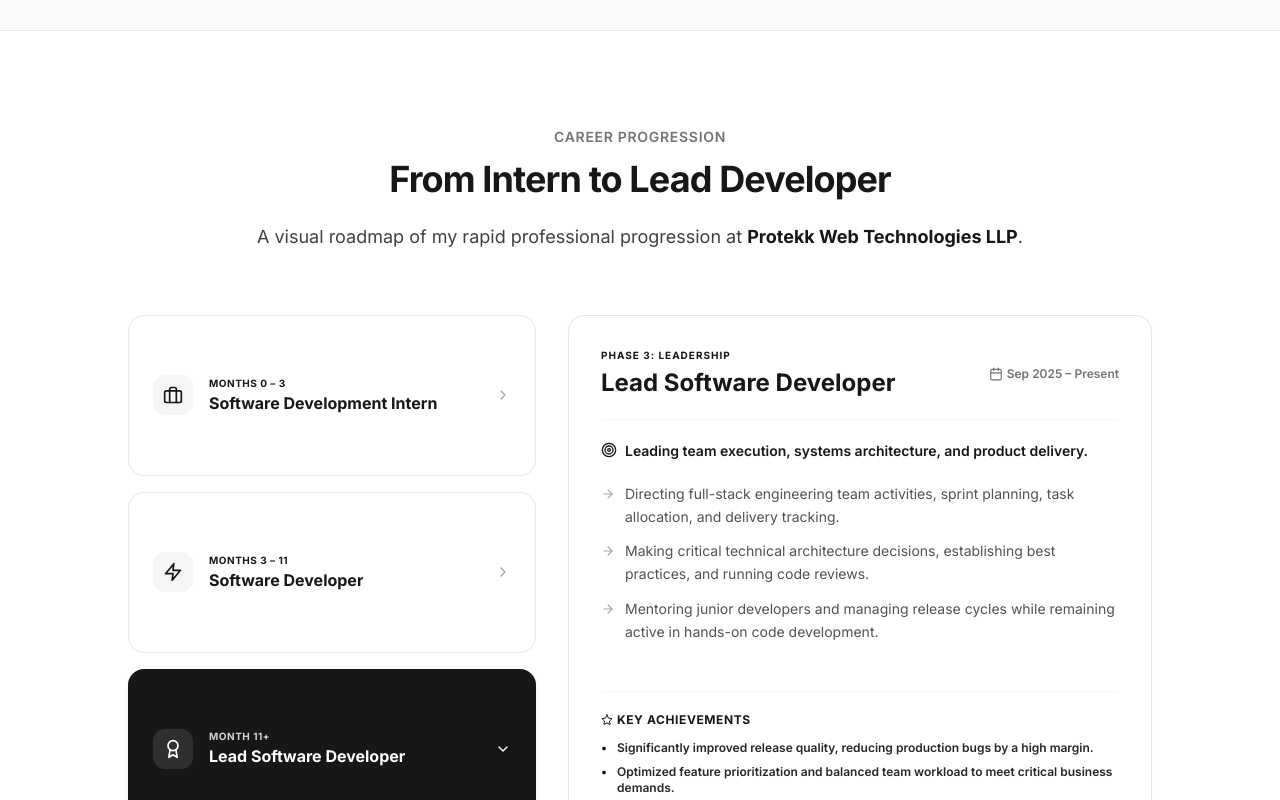
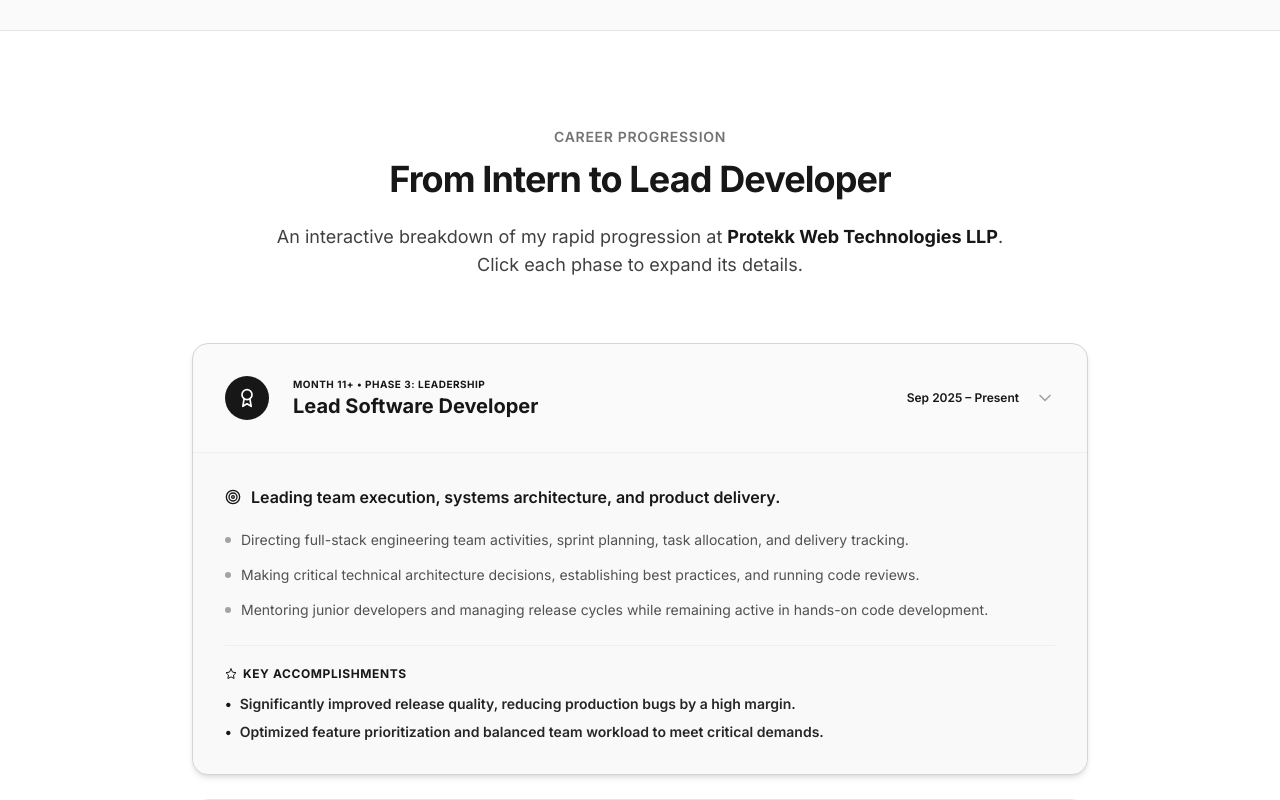
Before and after one commit to kiranmayee-abbireddy/kiryee-dev, a React (Vite) app: page / in a window 1280 px wide. Shown: the part 2000-2800 px from the top of the page. Built offline with nearby package versions, Linux system fonts and the light colour scheme.

Commit message:
Refactor Experience component as a premium expanding accordion list with beach theme overrides and layered ocean waves

```diff
--- a/src/components/sections/Experience.tsx
+++ b/src/components/sections/Experience.tsx
@@ -1,7 +1,7 @@
 import React, { useState } from 'react';
 import { motion, AnimatePresence } from 'framer-motion';
 import { useInView } from 'react-intersection-observer';
-import { Briefcase, Calendar, Star, Award, ChevronRight, Zap, Target, ArrowRight } from 'lucide-react';
+import { Briefcase, Calendar, Star, Award, ChevronRight, Zap, Target } from 'lucide-react';
 import { useTheme } from '../../context/ThemeContext';
 
 interface JobRole {
@@ -17,8 +17,8 @@ interface JobRole {
 }
 
 const WaveBackground = () => (
-  <div className="absolute inset-0 overflow-hidden bg-[#bae6fd] sea:bg-[#bae6fd] dark:bg-neutral-800 opacity-20 pointer-events-none">
-    <svg className="absolute bottom-0 w-full h-full" xmlns="http://www.w3.org/2000/svg" viewBox="0 0 1440 320" preserveAspectRatio="none">
+  <div className="absolute inset-0 overflow-hidden pointer-events-none opacity-30">
+    <svg className="absolute bottom-0 w-full h-[60%] min-h-[150px]" xmlns="http://www.w3.org/2000/svg" viewBox="0 0 1440 320" preserveAspectRatio="none">
       <motion.path
         animate={{
           d: [
@@ -27,8 +27,19 @@ const WaveBackground = () => (
             "M0,160L48,176C96,192,192,224,288,224C384,224,480,192,576,165.3C672,139,768,117,864,128C960,139,1056,181,1152,197.3C1248,213,1344,203,1392,197.3L1440,192L1440,320L1392,320C1344,320,1248,320,1152,320C1056,320,960,320,864,320C768,320,672,320,576,320C480,320,384,320,288,320C192,320,96,320,48,320L0,320Z"
           ]
         }}
-        transition={{ duration: 10, repeat: Infinity, ease: "easeInOut" }}
-        className="fill-[#0284c7]/20"
+        transition={{ duration: 8, repeat: Infinity, ease: "easeInOut" }}
+        className="fill-[#14b8a6]/20"
+      />
+      <motion.path
+        animate={{
+          d: [
+            "M0,224L48,213.3C96,203,192,181,288,186.7C384,192,480,224,576,218.7C672,213,768,171,864,149.3C960,128,1056,128,1152,149.3C1248,171,1344,213,1392,234.7L1440,256L1440,320L1392,320C1344,320,1248,320,1152,320C1056,320,960,320,864,320C768,320,672,320,576,320C480,320,384,320,288,320C192,320,96,320,48,320L0,320Z",
+            "M0,160L48,176C96,192,192,224,288,224C384,224,480,192,576,181.3C672,171,768,181,864,186.7C960,192,1056,192,1152,176C1248,160,1344,128,1392,112L1440,96L1440,320L1392,320C1344,320,1248,320,1152,320C1056,320,960,320,864,320C768,320,672,320,576,320C480,320,384,320,288,320C192,320,96,320,48,320L0,320Z",
+            "M0,224L48,213.3C96,203,192,181,288,186.7C384,192,480,224,576,218.7C672,213,768,171,864,149.3C960,128,1056,128,1152,149.3C1248,171,1344,213,1392,234.7L1440,256L1440,320L1392,320C1344,320,1248,320,1152,320C1056,320,960,320,864,320C768,320,672,320,576,320C480,320,384,320,288,320C192,320,96,320,48,320L0,320Z"
+          ]
+        }}
+        transition={{ duration: 12, repeat: Infinity, ease: "easeInOut" }}
+        className="fill-[#0d9488]/20"
       />
     </svg>
   </div>
@@ -38,10 +49,10 @@ const Experience: React.FC = () => {
   const { theme } = useTheme();
   const [ref, inView] = useInView({
     triggerOnce: true,
-    threshold: 0.1,
+    threshold: 0.05,
   });
 
-  const [activeTab, setActiveTab] = useState<number>(0);
+  const [expandedId, setExpandedId] = useState<number | null>(0);
 
   const isSea = theme === 'sea';
 
@@ -61,7 +72,7 @@ const Experience: React.FC = () => {
       ],
       achievements: [
         'Significantly improved release quality, reducing production bugs by a high margin.',
-        'Optimized feature prioritization and balanced team workload to meet critical business demands.'
+        'Optimized feature prioritization and balanced team workload to meet critical demands.'
       ]
     },
     {
@@ -74,7 +85,7 @@ const Experience: React.FC = () => {
       tagline: 'Taking end-to-end ownership of backend API and frontend interfaces.',
       description: [
         'Built full-stack features using React, Django, PostgreSQL, and WebSockets.',
-        'Designed database schemas, developed secure REST APIs, and integrated real-time components.',
+        'Designed scalable database schemas, developed secure REST APIs, and integrated real-time components.',
         'Identified and resolved critical production bugs to maintain high system reliability.'
       ]
     },
@@ -92,6 +103,10 @@ const Experience: React.FC = () => {
       ]
     }
   ];
+
+  const handleCardToggle = (id: number) => {
+    setExpandedId(expandedId === id ? null : id);
+  };
 
   return (
     <section id="experience" className="py-24 bg-white dark:bg-neutral-900 border-t border-neutral-200 dark:border-neutral-850">
@@ -120,125 +135,121 @@ const Experience: React.FC = () => {
             animate={inView ? { opacity: 1, y: 0 } : { opacity: 0, y: 20 }}
             transition={{ duration: 0.5, delay: 0.2 }}
           >
-            A visual roadmap of my rapid professional progression at <strong className="text-neutral-900 dark:text-white">Protekk Web Technologies LLP</strong>.
+            An interactive breakdown of my rapid progression at <strong className="text-neutral-900 dark:text-white">Protekk Web Technologies LLP</strong>. Click each phase to expand its details.
           </motion.p>
         </div>
 
-        {/* Visual Ascent Roadmap Layout */}
-        <div className="max-w-5xl mx-auto grid grid-cols-1 md:grid-cols-12 gap-8 items-stretch">
-
-          {/* Left Column: Visual Stepping-Stone Graph - Fills height cleanly */}
-          <div className="md:col-span-5 flex flex-col justify-between gap-4">
-            {roles.slice().reverse().map((job) => {
-              const isActive = activeTab === job.id;
+        {/* Expanding Accordion Cards Stack for Mobile & Desktop */}
+        <div className="max-w-4xl mx-auto space-y-6">
+          {roles.map((job) => {
+            const isExpanded = expandedId === job.id;
             return (
-                <motion.button
+              <motion.div
+                layout
                 key={job.id}
-                  onClick={() => setActiveTab(job.id)}
-                  className={`flex-1 w-full flex items-center justify-between gap-4 p-6 rounded-2xl border text-left transition-all ${
-                    isActive
-                      ? 'bg-neutral-900 dark:bg-white text-white dark:text-neutral-900 border-transparent shadow-md scale-[1.01]'
-                      : 'bg-white dark:bg-neutral-900 text-neutral-900 dark:text-white border-neutral-250/80 dark:border-neutral-800 hover:bg-neutral-50 dark:hover:bg-neutral-800'
+                className={`rounded-2xl border transition-all duration-300 relative overflow-hidden flex flex-col ${
+                  isExpanded
+                    ? 'bg-neutral-50 dark:bg-neutral-800 border-neutral-300 dark:border-neutral-700 shadow-md'
+                    : 'bg-white dark:bg-neutral-900 border-neutral-200 dark:border-neutral-800 hover:shadow-sm'
                 }`}
-                  initial={{ opacity: 0, y: 10 }}
-                  animate={inView ? { opacity: 1, y: 0 } : { opacity: 0, y: 10 }}
+                initial={{ opacity: 0, y: 15 }}
+                animate={inView ? { opacity: 1, y: 0 } : { opacity: 0, y: 15 }}
                 transition={{ duration: 0.4 }}
               >
-                  <div className="flex items-center gap-4 min-w-0">
-                    <div className={`p-2.5 rounded-xl shrink-0 ${
-                      isActive ? 'bg-white/10 dark:bg-neutral-900/10' : 'bg-neutral-100 dark:bg-neutral-850'
+                {/* Beach wave decoration in expanded state */}
+                {isExpanded && isSea && <WaveBackground />}
+
+                {/* Accordion Toggle Header */}
+                <button
+                  onClick={() => handleCardToggle(job.id)}
+                  className="w-full flex items-center justify-between p-6 md:p-8 text-left relative z-10"
+                >
+                  <div className="flex items-center gap-4 md:gap-6 min-w-0">
+                    {/* Circle icon with theme consistency */}
+                    <div className={`p-3 rounded-full shrink-0 transition-colors duration-300 ${
+                      isExpanded
+                        ? 'filter-button-active bg-neutral-900 dark:bg-white text-white dark:text-neutral-900'
+                        : 'bg-neutral-100 dark:bg-neutral-800 text-neutral-900 dark:text-white'
                     }`}>
                       {job.icon}
                     </div>
+
                     <div className="min-w-0">
-                      <span className={`text-[10px] font-bold uppercase tracking-wider block ${
-                        isActive ? 'text-neutral-300 dark:text-neutral-500' : 'text-neutral-450 dark:text-neutral-500'
-                      }`}>
-                        {job.timeframe}
+                      <span className="text-[10px] font-bold uppercase tracking-wider text-neutral-450 dark:text-neutral-500 block">
+                        {job.timeframe} • {job.phase}
                       </span>
-                      <h3 className="font-bold text-base truncate">
+                      <h3 className="font-bold text-lg md:text-xl text-neutral-900 dark:text-white">
                         {job.role}
                       </h3>
                     </div>
                   </div>
-                  <ChevronRight size={16} className={`shrink-0 transition-transform ${isActive ? 'rotate-90 text-white dark:text-neutral-900' : 'text-neutral-400'}`} />
-                </motion.button>
-              );
-            })}
+
+                  <div className="flex items-center gap-4 shrink-0">
+                    <span className="hidden md:inline-block text-xs font-semibold text-neutral-450 dark:text-neutral-500">
+                      {job.duration}
+                    </span>
+                    <ChevronRight
+                      size={20}
+                      className={`text-neutral-400 transition-transform duration-300 ${isExpanded ? 'rotate-90' : ''}`}
+                    />
                   </div>
+                </button>
 
-          {/* Right Column: Dynamic Deep-Dive Story Card */}
-          <div className="md:col-span-7 relative min-h-[420px] flex">
-            <AnimatePresence mode="wait">
-              {roles.map((job) => {
-                if (job.id !== activeTab) return null;
-                return (
+                {/* Collapsible Details Body */}
+                <AnimatePresence initial={false}>
+                  {isExpanded && (
                     <motion.div
-                    key={job.id}
-                    className="w-full bg-white dark:bg-neutral-900 p-8 rounded-2xl border border-neutral-200 dark:border-neutral-800 shadow-sm flex flex-col justify-between relative overflow-hidden"
-                    initial={{ opacity: 0, x: 20 }}
-                    animate={{ opacity: 1, x: 0 }}
-                    exit={{ opacity: 0, x: -20 }}
-                    transition={{ duration: 0.25 }}
+                      initial={{ height: 0, opacity: 0 }}
+                      animate={{ height: 'auto', opacity: 1 }}
+                      exit={{ height: 0, opacity: 0 }}
+                      transition={{ duration: 0.3, ease: 'easeInOut' }}
+                      className="overflow-hidden relative z-10 border-t border-neutral-200/50 dark:border-neutral-700/50"
                     >
-                    {/* Background Waves (Optional/Theme based) */}
-                    {isSea && <WaveBackground />}
-
-                    <div className="relative z-10">
-                      {/* Top bar info */}
-                      <div className="flex flex-wrap items-center justify-between gap-4 border-b border-neutral-100 dark:border-neutral-800 pb-5 mb-5">
-                        <div>
-                          <span className="text-[10px] font-extrabold uppercase tracking-widest text-neutral-450 dark:text-neutral-550 block">
-                            {job.phase}
-                          </span>
-                          <h3 className="text-xl md:text-2xl font-bold text-neutral-900 dark:text-white mt-1">
-                            {job.role}
-                          </h3>
-                        </div>
-                        <div className="flex items-center gap-1 text-xs font-semibold text-neutral-500 dark:text-neutral-450">
-                          <Calendar size={14} /> {job.duration}
-                        </div>
+                      <div className="p-6 md:p-8 bg-neutral-50/50 dark:bg-neutral-800/50">
+                        {/* Mobile display duration */}
+                        <div className="md:hidden flex items-center gap-1.5 text-xs font-semibold text-neutral-500 dark:text-neutral-450 mb-4">
+                          <Calendar size={12} /> {job.duration}
                         </div>
 
                         {/* Tagline */}
-                      <p className="text-sm font-semibold text-neutral-750 dark:text-neutral-200 mb-5 flex items-start gap-2 leading-relaxed">
-                        <Target size={16} className="text-neutral-900 dark:text-white shrink-0 mt-0.5" />
+                        <p className="text-sm md:text-base font-semibold text-neutral-750 dark:text-neutral-200 mb-5 flex items-start gap-2.5 leading-relaxed">
+                          <Target size={16} className="text-neutral-900 dark:text-white shrink-0 mt-1" />
                           <span>{job.tagline}</span>
                         </p>
 
-                      {/* Main bullet items */}
+                        {/* Description lists */}
                         <ul className="space-y-3 mb-6">
                           {job.description.map((item, idx) => (
                             <li key={idx} className="text-sm text-neutral-600 dark:text-neutral-400 flex items-start gap-2.5 leading-relaxed">
-                            <ArrowRight size={14} className="text-neutral-400 mt-1 shrink-0" />
+                              <span className="w-1.5 h-1.5 bg-neutral-400 dark:bg-neutral-500 rounded-full mt-2 flex-shrink-0" />
                               <span>{item}</span>
                             </li>
                           ))}
                         </ul>
-                    </div>
 
-                    {/* Milestone Highlights */}
+                        {/* Achievements */}
                         {job.achievements && (
-                      <div className="mt-6 pt-5 border-t border-neutral-100 dark:border-neutral-800 relative z-10">
-                        <h4 className="text-xs font-bold uppercase tracking-wider text-neutral-450 dark:text-neutral-500 mb-3 flex items-center gap-1">
-                          <Star size={12} /> Key Achievements
+                          <div className="pt-5 border-t border-neutral-200/50 dark:border-neutral-700/50">
+                            <h4 className="text-xs font-bold uppercase tracking-wider text-neutral-450 dark:text-neutral-500 mb-3 flex items-center gap-1.5">
+                              <Star size={12} /> Key Accomplishments
                             </h4>
                             <ul className="space-y-2">
                               {job.achievements.map((ach, idx) => (
-                            <li key={idx} className="text-xs font-semibold text-neutral-800 dark:text-neutral-250 flex items-start gap-2.5">
-                              <span className="text-neutral-900 dark:text-white">•</span>
+                                <li key={idx} className="text-xs md:text-sm font-semibold text-neutral-800 dark:text-neutral-250 flex items-start gap-2 leading-relaxed">
+                                  <span className="text-neutral-900 dark:text-white font-bold">•</span>
                                   <span>{ach}</span>
                                 </li>
                               ))}
                             </ul>
                           </div>
                         )}
+                      </div>
+                    </motion.div>
+                  )}
+                </AnimatePresence>
               </motion.div>
             );
           })}
-            </AnimatePresence>
-          </div>
-
         </div>
       </div>
     </section>
```
Lines whose indentation alone changed are shown as unchanged.
